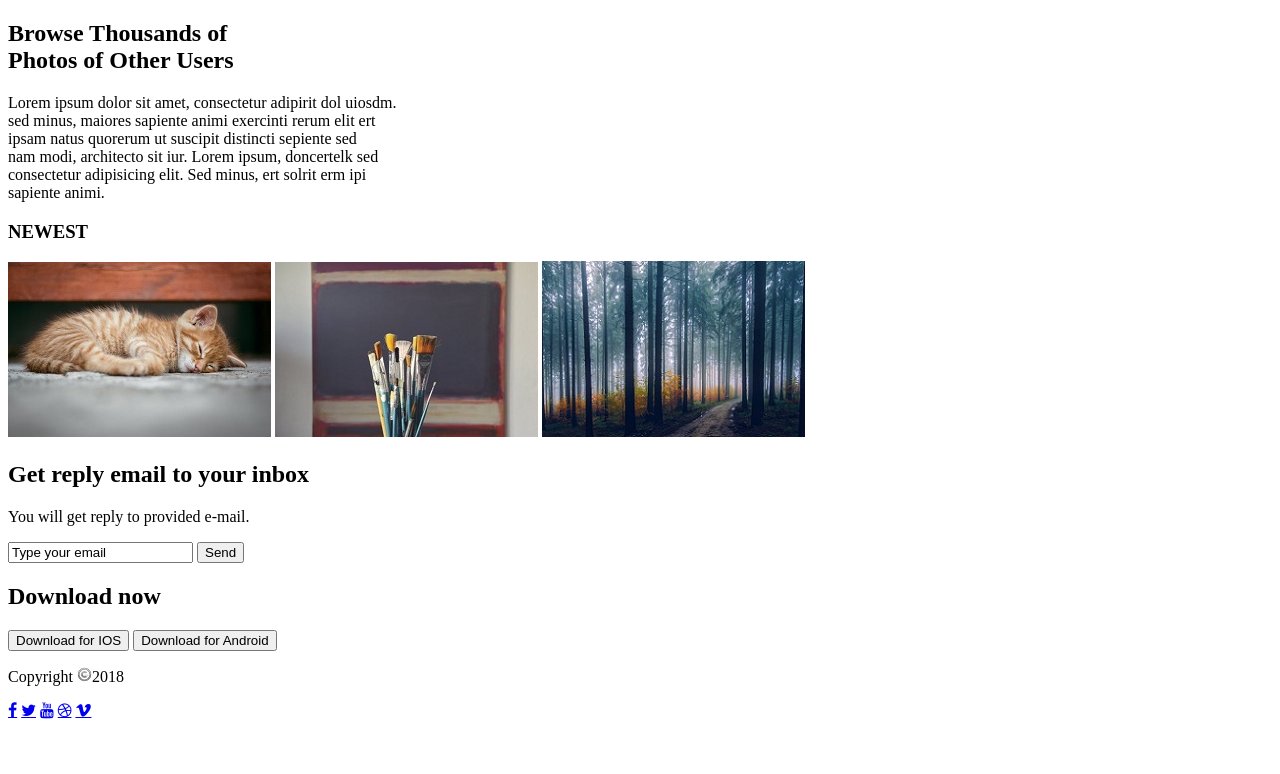
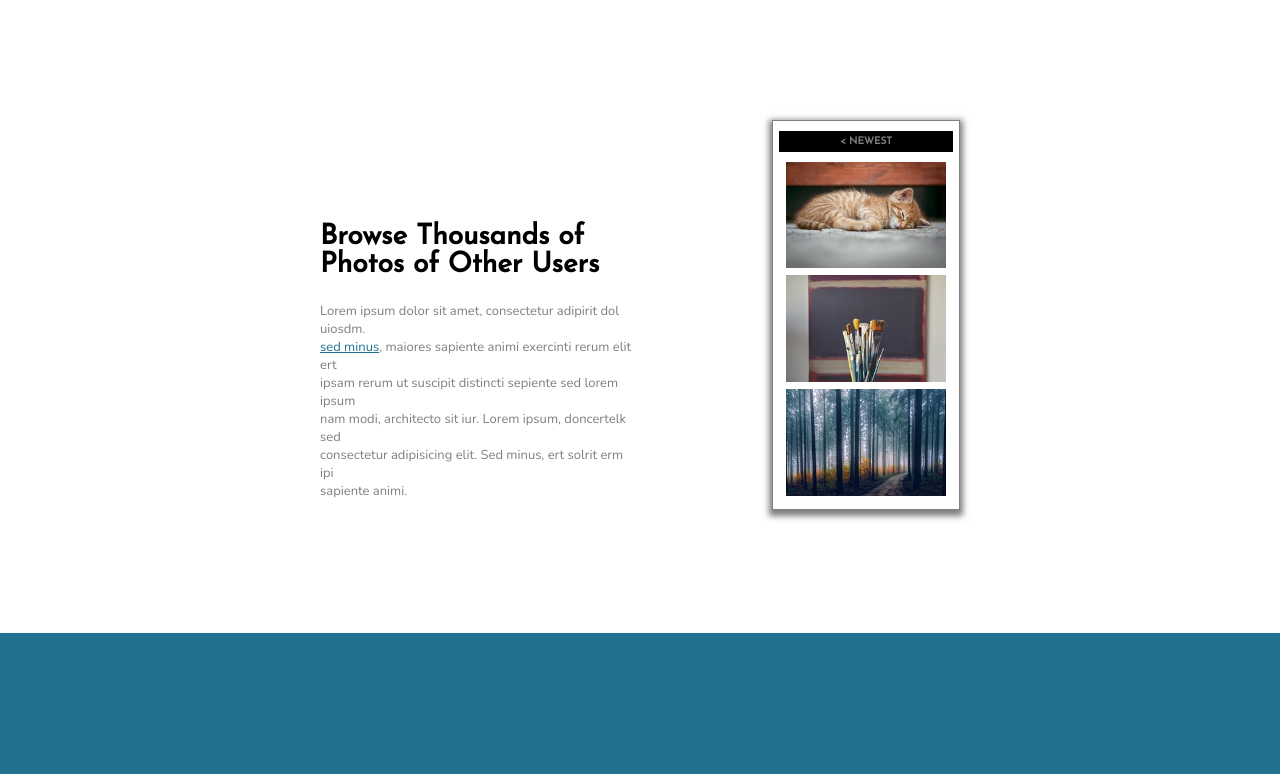
Before and after one commit to kalfred88/project2, a plain HTML site: page index3.html in a window 1280 px wide. Shown: the top 774 px of the page. Drawn offline with nearby package versions, Linux system fonts and the light colour scheme.

Commit message:
rendezgetés

```diff
--- a/index3.css
+++ /dev/null
@@ -1,160 +0,0 @@
-#container {
-    min-width: 500px;
-    width: 70%;
-    margin: auto;
-}
-
-.box {
-    border: 1px solid #838383;
-    padding: 10px;
-    margin: 0;
-    background: #ffffff;
-}
-
-.box:nth-of-type(odd) {
-    background-color: #ffffff;
-    padding-top: 20px;
-    padding-bottom: 40px;
-}
-
-.box:nth-of-type(even) {
-    background-color: #21728f;
-    padding-top: 20px;
-    padding-bottom: 40px;
-}
-
-#gallery {
-    float: right;
-    padding: 0px 22px 19px 33px;
-    background-color: white;
-    margin: 42px;
-}
-
-#gallery>* {
-    display: block;
-    margin: 0;
-    padding: 0;
-    line-height: normal;
-}
-
-#gallery img {
-    margin: 20px;
-    width: 118px;
-}
-
-.box :first-child {
-    width: 50%;
-    float: left;
-    padding-left: 200px;
-    padding-top: 80px;
-}
-
-.clear {
-    clear: both;
-    padding: 0;
-    margin: 0;
-}
-
-.mail-content {
-    margin: auto;
-    text-align: center;
-    color: #ffffff;
-}
-
-#download {
-    margin: auto;
-    text-align: center;
-    color: #000000;
-}
-
-h2,
-h3 {
-    font-family: 'Josefin Sans', sans-serif;
-}
-
-p {
-    font-family: 'Nunito', sans-serif;
-    font-size: 13px;
-    color: #7f7f7f;
-}
-
-#underline {
-    text-decoration: underline;
-    color: #21728f;
-}
-
-.photos {
-    color: #7f7f7f;
-    background-color: #000000;
-    text-align: center;
-    font-size: 15px;
-    height: 25px;
-}
-
-#white {
-    color: #ffffff;
-}
-
-#mail-address {
-    color: #7f7f7f;
-    font-family: 'Nunito', sans-serif;
-    border-top-left-radius: 18px;
-    border-bottom-left-radius: 18px;
-    border: none;
-    padding: 5px;
-    width: 300px;
-    margin: auto;
-}
-
-#send {
-    color: #ffffff;
-    font-family: 'Nunito', sans-serif;
-    background-color: #113847;
-    border-top-right-radius: 18px;
-    border-bottom-right-radius: 18px;
-    border: none;
-    padding: 5px;
-    width: 100px;
-}
-
-#IOS,
-#Android {
-    color: #ffffff;
-    background-color: #21728f;
-    font-family: 'Nunito', sans-serif;
-    border-radius: 18px;
-    border: none;
-    padding: 7px;
-    width: 170px;
-}
-
-.fa {
-    font-size: 10px;
-    text-align: right;
-    text-decoration: none;
-    color: #7f7f7f;
-}
-
-.fa-facebook:hover {
-    color: #627AAD;
-}
-
-.fa-twitter:hover {
-    color: #77BDF1;
-}
-
-.fa-youtube:hover {
-    color: #C93333;
-}
-
-.fa-dribbble:hover {
-    color: #EE70A1;
-}
-
-.fa-vimeo:hover {
-    color: #6AC9FF;
-}
-
-#socialmedia {
-    text-align: center;
-}
--- a/index3.html
+++ b/index3.html
@@ -7,7 +7,7 @@
     <meta http-equiv="X-UA-Compatible" content="ie=edge">
     <title>index3</title>
 
-    <link rel="stylesheet" href="index-browse.css">
+    <link rel="stylesheet" href="css/index3.css">
 
     <link href="https://fonts.googleapis.com/css?family=Josefin+Sans|Nunito" rel="stylesheet">
 
@@ -18,45 +18,50 @@
 
 <body>
 
-    <div id="container">
 
-        <div id="box1" class="box">
+    <div class="sav">
 
-            <div class="desc">
+        <div class="box">
+
+            <div class="szoveg">
                 <h2>Browse Thousands of
                     <br> Photos of Other Users</h2>
 
                 <p>Lorem ipsum dolor sit amet, consectetur adipirit dol uiosdm.
                     <br>
-                    <span id="underline">sed minus</span>, maiores sapiente animi exercinti rerum elit ert
-                    <br> ipsam
-                    <underlined>natus quo</underlined>rerum ut suscipit distincti sepiente sed
+                    <span>sed minus</span>, maiores sapiente animi exercinti rerum elit ert
+                    <br> ipsam rerum ut suscipit distincti sepiente sed lorem ipsum
                     <br> nam modi, architecto sit iur. Lorem ipsum, doncertelk sed
                     <br> consectetur adipisicing elit. Sed minus, ert solrit erm ipi
                     <br>sapiente animi.</p>
             </div>
 
 
-            <div id="gallery">
-                <h3 class="photos">NEWEST</h3>
-                <img src="images/kitten.jpeg" alt="Kitten">
-                <img src="images/brushes.jpeg" alt="Brushes">
-                <img src="images/forest.jpeg" alt="Forest">
+            <div class="kepek">
+                <h3 class="photos">&#60; NEWEST</h3>
+                <img src="img/kitten.jpeg" alt="Kitten">
+                <img src="img/brushes.jpeg" alt="Brushes">
+                <img src="img/forest.jpeg" alt="Forest">
             </div>
 
             <div class="clear"></div>
+
         </div>
+
+    </div>
+
+    <div class="sav">
 
         <div class="box">
 
-            <div class="mail-content">
+            <div class="email">
 
-                <h2>Get reply email to your inbox</h2>
+                <h2 id="white">Get reply email to your inbox</h2>
 
-                <p id="white">You will get reply to provided e-mail.</p>
+                <p id="white1">You will get reply to provided e-mail.</p>
 
                 <label for="mail-address"></label>
-                <input type="text" name="mail-address" id="mail-address" value="Type your email">
+                <input type="text" name="mail-address" id="mail-address" placeholder="Type your email">
 
                 <input type="button" name="send" id="send" value="Send">
 
@@ -64,40 +69,45 @@
 
         </div>
 
+    </div>
+
+    <div class="sav">
+
         <div class="box">
 
             <div id="download">
 
                 <h2>Download now</h2>
 
-                <input type="button" name="downloadIOS" id="IOS" value="Download for IOS">
-                <input type="button" name="downloadAndroid" id="Android" value="Download for Android">
+                <a href="#" download="Download for IOS" class="downloadnow">Download for IOS</a>
+                <a href="#" download="Download for Android" class="downloadnow">Download for Android</a>
+
 
             </div>
 
         </div>
 
-        <div id="copyright">
-
-            <p>Copyright
-
-                <img src="images/copyright.jpg" alt="Copyright">2018</p>
-
-            <div id="sociamedia">
-
-                <a href="#" class="fa fa-facebook"></a>
-                <a href="#" class="fa fa-twitter"></a>
-                <a href="#" class="fa fa-youtube"></a>
-                <a href="#" class="fa fa-dribbble"></a>
-                <a href="#" class="fa fa-vimeo"></a>
-
-            </div>
-
-
-        </div>
-
     </div>
 
+    <hr>
+
+    <div id="footer" class="sav">
+        <div class="box">
+            <p id="copyright" class="float_left">
+                Copyright
+                <img src="img/copyright.jpg" alt="Copyright"> 2018
+            </p>
+
+            <div id="socialmedia" class="float_right">
+
+                <a href="https://twitter.com/" target="_blank" class="fa fa-twitter"></a>
+                <a href="https://www.facebook.com/" target="_blank" class="fa fa-facebook"></a>
+                <a href="https://www.youtube.com/" target="_blank" class="fa fa-youtube"></a>
+                <a href="https://dribbble.com/" target="_blank" class="fa fa-dribbble"></a>
+                <a href="https://vimeo.com/" target="_blank" class="fa fa-vimeo"></a>
+            </div>
+        </div>
+    </div>
 </body>
 
 </html>
```
Also changed, not shown: index4.html (deleted, +0 -113 lines), css/index3.css (renamed from index4.css), img/brushes.jpeg (renamed from images/brushes.jpeg), img/copyright.jpg (renamed from images/copyright.jpg), img/facebook.jpg (renamed from images/facebook.jpg), img/forest.jpeg (renamed from images/forest.jpeg), img/kitten.jpeg (renamed from images/kitten.jpeg), img/twitter.png (renamed from images/twitter.png), img/youtube.jpg (renamed from images/youtube.jpg).
